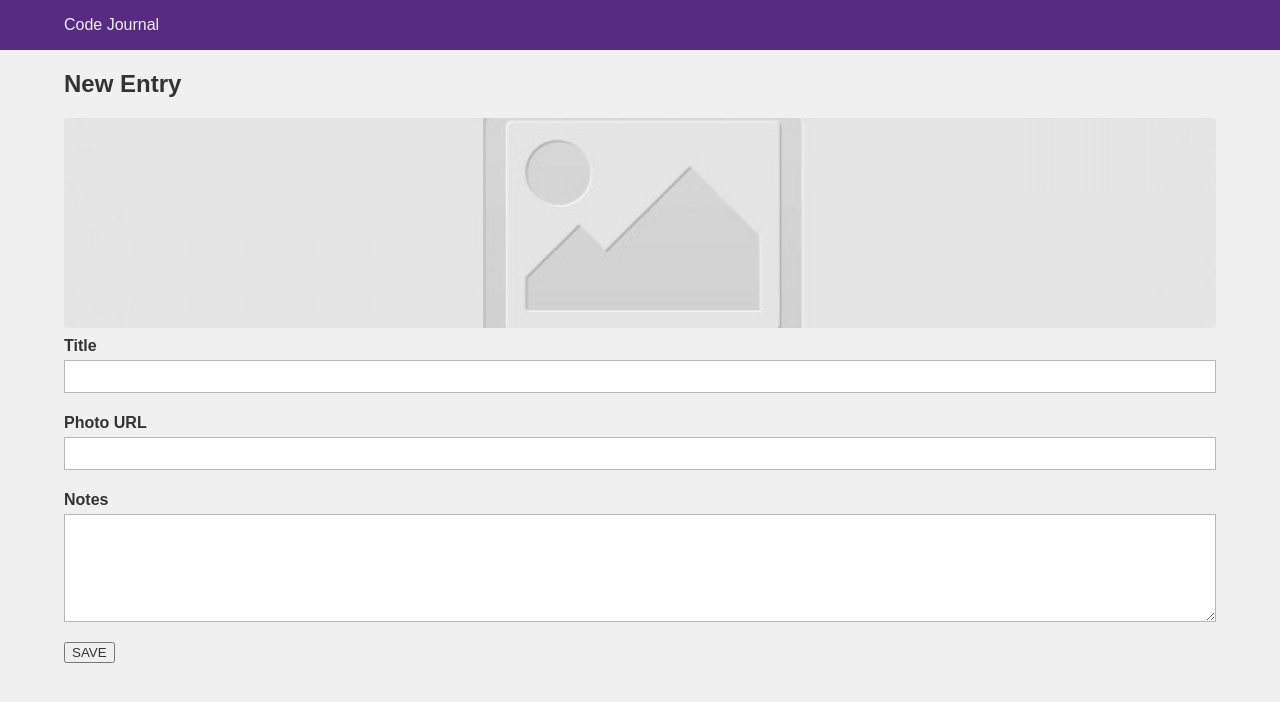
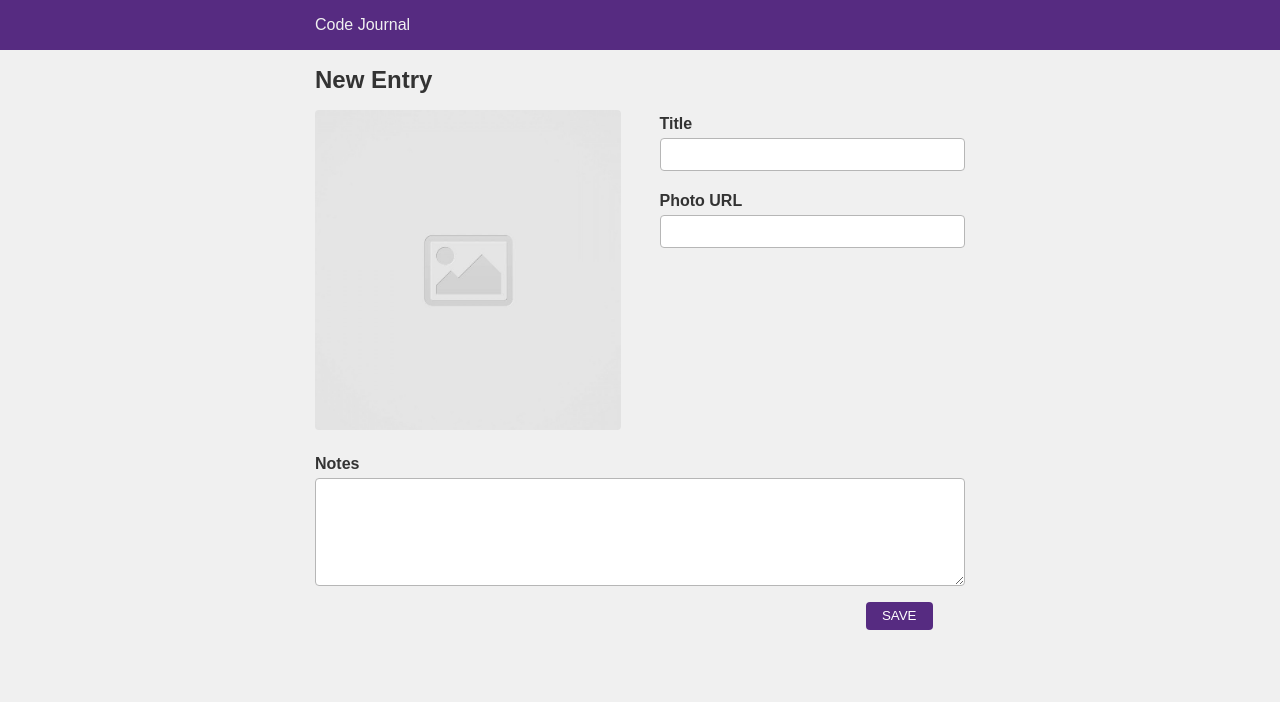
Before and after one commit to CristoferMar/code-journal, a website: page index.html in a window 1280 px wide. Drawn offline with Linux system fonts and the light colour scheme.

```diff
--- a/css/styles.css
+++ b/css/styles.css
@@ -13,6 +13,11 @@
   height: 210px;
   object-fit: cover;
   border-radius: 4px;
+  margin-bottom: 16px;
+}
+
+h2 {
+  margin: 16px 0;
 }
 
 h4 {
@@ -27,6 +32,8 @@
 .rowContent {
   flex-basis: 90%;
   margin: auto;
+  display: flex;
+  flex-wrap: wrap;
 }
 
 .formItems {
@@ -34,10 +41,11 @@
   border: 1px solid #b6b6b6;
   padding: 0.5rem;
   margin-bottom: 1rem;
+  border-radius: 4px;
 }
 
-.formItems:active {
-  border-color: #562b81;
+.formItems:focus {
+  outline-color: #562b81;
 }
 
 .nav {
@@ -50,3 +58,37 @@
   margin: 0;
   color: #f0f0f0;
 }
+
+.button {
+  padding: 0.4rem 1rem;
+  border-radius: 4px;
+  border: 0;
+  background-color: #562b81;
+  color: #fff;
+  margin-bottom: 1rem;
+}
+
+.clmHalf {
+  width: 100%;
+}
+
+@media only screen and (min-width: 500px) {
+  .rowContent {
+    justify-content: space-between;
+    max-width: 650px;
+  }
+
+  .clmHalf {
+    flex-basis: 47%;
+  }
+
+  img {
+    min-height: 170px;
+    height: 40vh;
+  }
+}
+
+.justifyRight {
+  display: flex;
+  justify-content: flex-end;
+}
--- a/index.html
+++ b/index.html
@@ -46,15 +46,20 @@
               <input name="photoURL" type="text" class="formItems" required>
             </div>
           </div>
+        </div>
 
+        <div class="row">
           <div class="rowContent">
             <h4>Notes</h4>
             <textarea name="notes" id="" cols="30" rows="6" class="formItems" required></textarea>
           </div>
-
-          <div class="rowContent justifyRight">
-            <input type="submit" value="SAVE">
+        </div>
+        <div class="row">
+          <div class="rowContent">
+            <div class="rowContent justifyRight">
+            <input class="button" type="submit" value="SAVE">
           </div>
+        </div>
 
         </div>
       </form>
```
